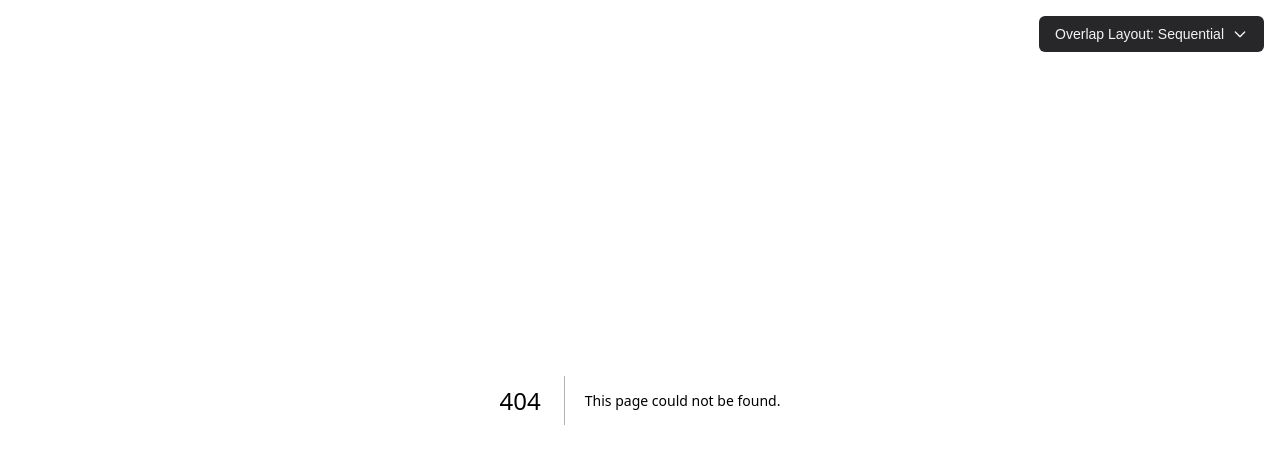
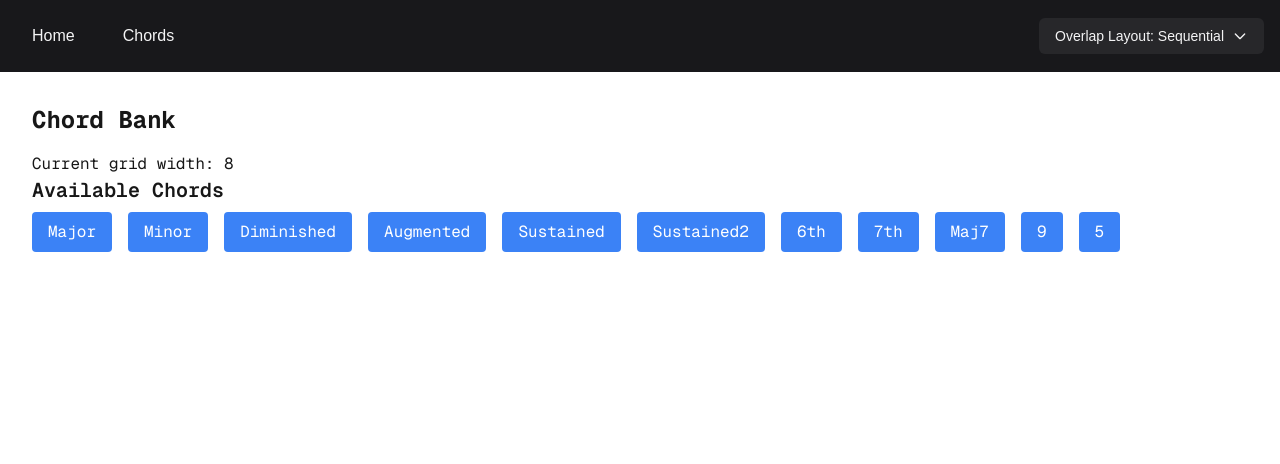
Before and after one commit to leouofa/gridbeat, a Next.js app: page /chords in a window 1280 px wide. Before the commit this address had no page. Shown: the top 464 px of the page. Built offline with nearby package versions, Linux system fonts and the light colour scheme.

Commit message:
adding a menu to the left hand side

```diff
--- a/components/Menu.tsx
+++ b/components/Menu.tsx
@@ -3,6 +3,7 @@
 import { usePreferences } from "@/contexts/PreferencesContext";
 import { useState, useRef, useEffect } from "react";
 import { GridWidth } from "@/types";
+import Link from "next/link";
 
 const GRID_WIDTH_OPTIONS: readonly GridWidth[] = [8, 5, 4, 3, 2];
 
@@ -31,8 +32,15 @@ export function Menu() {
   };
 
   return (
-    <div className="fixed top-4 right-4 z-50" ref={menuRef}>
-      <div className="relative">
+      <div className="flex items-center justify-between p-4 bg-zinc-900 text-zinc-100">
+        {/* Horizontal Navigation */}
+        <nav className="flex space-x-4">
+          <Link href="/" className="px-4 py-2 rounded-md hover:bg-zinc-800">Home</Link>
+          <Link href="/chords" className="px-4 py-2 rounded-md hover:bg-zinc-800">Chords</Link>
+        </nav>
+
+        {/* Dropdown Menu */}
+        <div className="relative" ref={menuRef}>
           <button
               onClick={() => setIsOpen(!isOpen)}
               className="px-4 py-2 text-sm bg-zinc-800 text-zinc-100 rounded-md hover:bg-zinc-700
```
Also changed, not shown: app/chords/page.tsx (renamed from app/page.tsx). Lines whose indentation alone changed are shown as unchanged.
